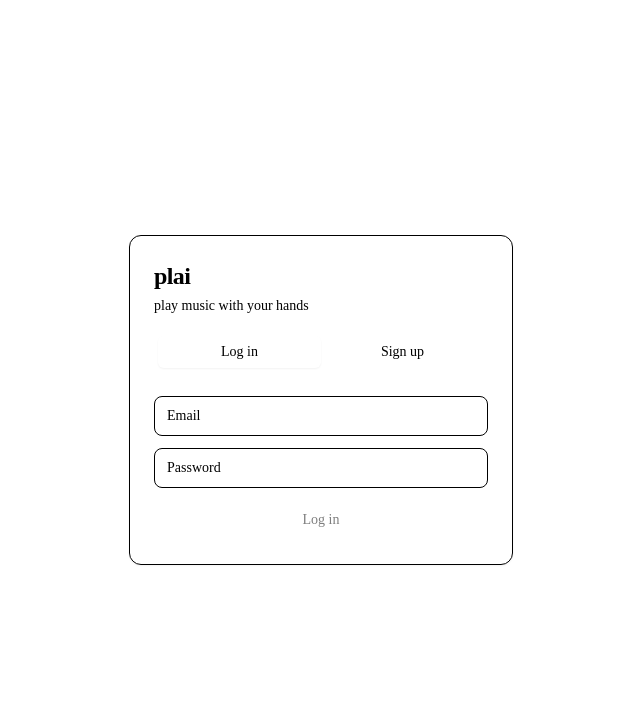
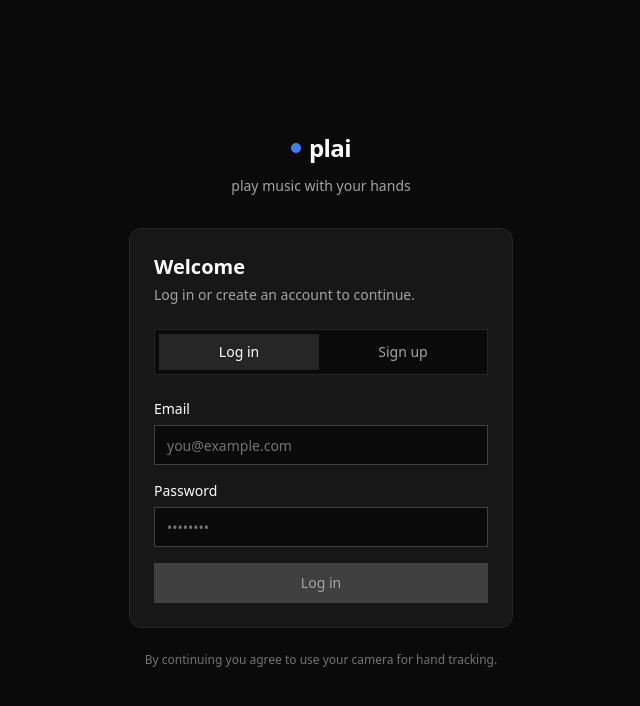
Before and after one commit to alihusseini07/plai, a React (Vite) app in the folder frontend/: page / in a window 1280 px wide. Shown: the top 706 px of the page, without its empty margins (319-959 px from the left). Built offline with nearby package versions, Linux system fonts and the light colour scheme.

Commit message:
WIP frontend UI refresh

```diff
--- a/frontend/src/App.jsx
+++ b/frontend/src/App.jsx
@@ -2,6 +2,7 @@ import React, { useState } from 'react';
 import { Routes, Route, Navigate } from 'react-router-dom';
 import AuthScreen from './screens/AuthScreen.jsx';
 import Dashboard from './screens/Dashboard.jsx';
+import AppHeader from './components/AppHeader.jsx';
 import InstrumentSelector from './components/InstrumentSelector.jsx';
 import Stage from './components/Stage.jsx';
 import SessionPanel from './components/SessionPanel.jsx';
@@ -32,34 +33,37 @@ function PlayScreen() {
   }
 
   return (
-    <div style={{ display: 'flex', flexDirection: 'column', alignItems: 'center', minHeight: '100vh', background: '#ffffff', color: '#1a1a1a', fontFamily: 'system-ui, sans-serif' }}>
-      <h1 style={{ margin: '24px 0 8px', fontWeight: 600 }}>plai</h1>
+    <div className="flex flex-col min-h-screen bg-neutral-950 text-white">
+      <AppHeader backTo="/dashboard" />
+
       {!started ? (
-        <div style={{ display: 'flex', flexDirection: 'column', alignItems: 'center', gap: 16, marginTop: 48 }}>
+        <main className="flex-1 flex flex-col items-center justify-center gap-8 px-6 py-16">
+          <div className="flex flex-col items-center gap-2 text-center">
+            <h1 className="text-3xl font-semibold tracking-tight text-white">
+              Pick an instrument
+            </h1>
+            <p className="text-sm text-neutral-400 max-w-sm">
+              Camera access starts when you launch the session.
+            </p>
+          </div>
+
           <InstrumentSelector instrument={instrument} onChange={setInstrument} />
+
           <button
             type="button"
             onClick={handleStart}
             disabled={audioLoading}
-            style={{
-              padding: '12px 32px',
-              fontSize: 18,
-              cursor: audioLoading ? 'wait' : 'pointer',
-              borderRadius: 8,
-              border: 'none',
-              background: '#6c63ff',
-              color: '#fff',
-              opacity: audioLoading ? 0.85 : 1,
-            }}
+            aria-busy={audioLoading}
+            className="h-11 px-8 rounded-md bg-blue-500 text-white text-sm font-medium hover:bg-blue-400 transition-colors focus-visible:outline-none focus-visible:ring-2 focus-visible:ring-blue-500 focus-visible:ring-offset-2 focus-visible:ring-offset-neutral-950 disabled:bg-neutral-700 disabled:text-neutral-400 disabled:cursor-not-allowed"
           >
-            {audioLoading ? 'Loading piano…' : 'Start Session'}
+            {audioLoading ? 'Loading audio…' : 'Start session'}
           </button>
-        </div>
+        </main>
       ) : (
-        <>
+        <main className="flex-1 flex flex-col items-center px-4 py-6 gap-6">
           <Stage instrument={instrument} />
           <SessionPanel instrument={instrument} />
-        </>
+        </main>
       )}
     </div>
   );
--- /dev/null
+++ b/frontend/src/components/AppHeader.jsx
@@ -0,0 +1,34 @@
+import React from 'react';
+import { Link } from 'react-router-dom';
+
+export default function AppHeader({ backTo, children }) {
+  return (
+    <header className="sticky top-0 z-30 flex items-center justify-between h-14 px-6 bg-neutral-950 border-b border-neutral-800">
+      <div className="flex items-center gap-4">
+        {backTo && (
+          <Link
+            to={backTo}
+            aria-label="Back to dashboard"
+            className="inline-flex items-center justify-center w-8 h-8 -ml-2 rounded-md text-neutral-400 hover:text-white hover:bg-neutral-900 transition-colors focus-visible:outline-none focus-visible:ring-2 focus-visible:ring-blue-500 focus-visible:ring-offset-2 focus-visible:ring-offset-neutral-950"
+          >
+            <svg viewBox="0 0 20 20" fill="none" className="w-4 h-4">
+              <path d="M12 4l-6 6 6 6" stroke="currentColor" strokeWidth="1.75" strokeLinecap="round" strokeLinejoin="round" />
+            </svg>
+          </Link>
+        )}
+        <Link
+          to="/dashboard"
+          className="flex items-center gap-2 text-white hover:text-neutral-200 transition-colors focus-visible:outline-none focus-visible:ring-2 focus-visible:ring-blue-500 focus-visible:ring-offset-2 focus-visible:ring-offset-neutral-950 rounded-sm"
+          aria-label="plai — go to dashboard"
+        >
+          <span aria-hidden="true" className="w-2 h-2 rounded-full bg-blue-500" />
+          <span className="text-base font-semibold tracking-tight">plai</span>
+        </Link>
+      </div>
+
+      {children && (
+        <div className="flex items-center gap-2">{children}</div>
+      )}
+    </header>
+  );
+}
--- a/frontend/src/components/InstrumentSelector.jsx
+++ b/frontend/src/components/InstrumentSelector.jsx
@@ -7,25 +7,32 @@ const INSTRUMENTS = [
 
 export default function InstrumentSelector({ instrument, onChange }) {
   return (
-    <div style={{ display: 'flex', gap: 16 }}>
-      {INSTRUMENTS.map(ins => (
-        <button
-          key={ins.id}
-          onClick={() => onChange(ins.id)}
-          style={{
-            padding: '16px 24px',
-            borderRadius: 8,
-            border: `2px solid ${instrument === ins.id ? '#6c63ff' : '#d0d0d0'}`,
-            background: instrument === ins.id ? '#f3f1ff' : '#ffffff',
-            color: '#1a1a1a',
-            cursor: 'pointer',
-            textAlign: 'left',
-          }}
-        >
-          <div style={{ fontWeight: 700, fontSize: 18 }}>{ins.label}</div>
-          <div style={{ fontSize: 12, color: '#555', marginTop: 4 }}>{ins.description}</div>
-        </button>
-      ))}
+    <div
+      role="radiogroup"
+      aria-label="Choose instrument"
+      className="grid grid-cols-2 gap-3 w-full max-w-md"
+    >
+      {INSTRUMENTS.map((ins) => {
+        const selected = instrument === ins.id;
+        return (
+          <button
+            key={ins.id}
+            type="button"
+            role="radio"
+            aria-checked={selected}
+            onClick={() => onChange(ins.id)}
+            className={
+              'flex flex-col gap-1 p-4 rounded-lg border text-left transition-colors focus-visible:outline-none focus-visible:ring-2 focus-visible:ring-blue-500 focus-visible:ring-offset-2 focus-visible:ring-offset-neutral-950 ' +
+              (selected
+                ? 'border-blue-500 bg-neutral-900 text-white'
+                : 'border-neutral-800 bg-neutral-900 text-white hover:border-neutral-600')
+            }
+          >
+            <span className="text-sm font-semibold">{ins.label}</span>
+            <span className="text-xs text-neutral-400">{ins.description}</span>
+          </button>
+        );
+      })}
     </div>
   );
 }
--- a/frontend/src/components/ui/input.jsx
+++ b/frontend/src/components/ui/input.jsx
@@ -7,7 +7,10 @@ function Input({ className, type, ...props }) {
       type={type}
       data-slot="input"
       className={cn(
-        "flex h-10 w-full rounded-md border border-input bg-transparent px-3 py-2 text-sm text-foreground ring-offset-background placeholder:text-muted-foreground focus-visible:outline-none focus-visible:ring-2 focus-visible:ring-ring focus-visible:ring-offset-2 disabled:cursor-not-allowed disabled:opacity-50",
+        "flex h-10 w-full rounded-md border border-input bg-background/40 px-3 py-2 text-sm text-foreground transition-all",
+        "placeholder:text-muted-foreground/70",
+        "focus-visible:outline-none focus-visible:border-primary/60 focus-visible:bg-background/60 focus-visible:ring-2 focus-visible:ring-primary/30",
+        "disabled:cursor-not-allowed disabled:opacity-50",
         className
       )}
       {...props}
--- a/frontend/src/index.css
+++ b/frontend/src/index.css
@@ -4,89 +4,17 @@
 @tailwind utilities;
 
 @layer base {
-  .theme {
-    --font-heading: var(--font-sans);
-    --font-sans: 'Geist Variable', sans-serif;
+  :root {
+    color-scheme: dark;
   }
 
-  :root {
-    --background: oklch(1 0 0);
-    --foreground: oklch(0.145 0 0);
-    --card: oklch(1 0 0);
-    --card-foreground: oklch(0.145 0 0);
-    --popover: oklch(1 0 0);
-    --popover-foreground: oklch(0.145 0 0);
-    --primary: oklch(0.205 0 0);
-    --primary-foreground: oklch(0.985 0 0);
-    --secondary: oklch(0.97 0 0);
-    --secondary-foreground: oklch(0.205 0 0);
-    --muted: oklch(0.97 0 0);
-    --muted-foreground: oklch(0.556 0 0);
-    --accent: oklch(0.97 0 0);
-    --accent-foreground: oklch(0.205 0 0);
-    --destructive: oklch(0.577 0.245 27.325);
-    --border: oklch(0.922 0 0);
-    --input: oklch(0.922 0 0);
-    --ring: oklch(0.708 0 0);
-    --chart-1: oklch(0.87 0 0);
-    --chart-2: oklch(0.556 0 0);
-    --chart-3: oklch(0.439 0 0);
-    --chart-4: oklch(0.371 0 0);
-    --chart-5: oklch(0.269 0 0);
-    --radius: 0.625rem;
-    --sidebar: oklch(0.985 0 0);
-    --sidebar-foreground: oklch(0.145 0 0);
-    --sidebar-primary: oklch(0.205 0 0);
-    --sidebar-primary-foreground: oklch(0.985 0 0);
-    --sidebar-accent: oklch(0.97 0 0);
-    --sidebar-accent-foreground: oklch(0.205 0 0);
-    --sidebar-border: oklch(0.922 0 0);
-    --sidebar-ring: oklch(0.708 0 0);
-  }
-
-  .dark {
-    --background: oklch(0.145 0 0);
-    --foreground: oklch(0.985 0 0);
-    --card: oklch(0.205 0 0);
-    --card-foreground: oklch(0.985 0 0);
-    --popover: oklch(0.205 0 0);
-    --popover-foreground: oklch(0.985 0 0);
-    --primary: oklch(0.922 0 0);
-    --primary-foreground: oklch(0.205 0 0);
-    --secondary: oklch(0.269 0 0);
-    --secondary-foreground: oklch(0.985 0 0);
-    --muted: oklch(0.269 0 0);
-    --muted-foreground: oklch(0.708 0 0);
-    --accent: oklch(0.269 0 0);
-    --accent-foreground: oklch(0.985 0 0);
-    --destructive: oklch(0.704 0.191 22.216);
-    --border: oklch(1 0 0 / 10%);
-    --input: oklch(1 0 0 / 15%);
-    --ring: oklch(0.556 0 0);
-    --chart-1: oklch(0.87 0 0);
-    --chart-2: oklch(0.556 0 0);
-    --chart-3: oklch(0.439 0 0);
-    --chart-4: oklch(0.371 0 0);
-    --chart-5: oklch(0.269 0 0);
-    --sidebar: oklch(0.205 0 0);
-    --sidebar-foreground: oklch(0.985 0 0);
-    --sidebar-primary: oklch(0.488 0.243 264.376);
-    --sidebar-primary-foreground: oklch(0.985 0 0);
-    --sidebar-accent: oklch(0.269 0 0);
-    --sidebar-accent-foreground: oklch(0.985 0 0);
-    --sidebar-border: oklch(1 0 0 / 10%);
-    --sidebar-ring: oklch(0.556 0 0);
-  }
-
-  * {
-    @apply border-border;
+  html {
+    font-family: 'Geist Variable', ui-sans-serif, system-ui, sans-serif;
   }
 
   body {
-    @apply min-h-screen bg-background text-foreground antialiased;
-  }
-
-  html {
-    @apply font-sans;
+    @apply min-h-screen bg-neutral-950 text-white antialiased;
+    -webkit-font-smoothing: antialiased;
+    -moz-osx-font-smoothing: grayscale;
   }
 }
--- a/frontend/src/screens/AuthScreen.jsx
+++ b/frontend/src/screens/AuthScreen.jsx
@@ -1,22 +1,20 @@
 import React, { useState } from 'react';
 import { useNavigate } from 'react-router-dom';
-import { Card, CardContent, CardHeader } from '@/components/ui/card';
-import { Button } from '@/components/ui/button';
-import { Input } from '@/components/ui/input';
-import { Tabs, TabsList, TabsTrigger, TabsContent } from '@/components/ui/tabs';
 
 export default function AuthScreen() {
   const navigate = useNavigate();
+  const [mode, setMode] = useState('login');
   const [email, setEmail] = useState('');
   const [password, setPassword] = useState('');
   const [error, setError] = useState('');
   const [loading, setLoading] = useState(false);
 
-  async function handleSubmit(mode) {
+  async function handleSubmit(e) {
+    e.preventDefault();
     setError('');
     setLoading(true);
     try {
-      const res = await fetch(`/api/auth/${mode}`, {
+      const res = await fetch(`/api/auth/${mode === 'signup' ? 'register' : 'login'}`, {
         method: 'POST',
         headers: { 'Content-Type': 'application/json' },
         body: JSON.stringify({ email, password }),
@@ -43,77 +41,119 @@ export default function AuthScreen() {
   }
 
   return (
-    <div className="flex min-h-screen items-center justify-center bg-background px-4">
-      <Card className="w-full max-w-sm">
-        <CardHeader className="space-y-1 pb-4">
-          <h1 className="text-2xl font-semibold tracking-tight text-foreground">plai</h1>
-          <p className="text-sm text-muted-foreground">play music with your hands</p>
-        </CardHeader>
-        <CardContent>
-          <Tabs defaultValue="login">
-            <TabsList className="w-full mb-4">
-              <TabsTrigger value="login" className="flex-1">Log in</TabsTrigger>
-              <TabsTrigger value="signup" className="flex-1">Sign up</TabsTrigger>
-            </TabsList>
+    <div className="flex min-h-screen items-center justify-center bg-neutral-950 px-4 py-12">
+      <div className="w-full max-w-sm">
+        {/* Wordmark */}
+        <div className="flex flex-col items-center gap-3 mb-8">
+          <div className="flex items-center gap-2">
+            <span aria-hidden="true" className="w-2.5 h-2.5 rounded-full bg-blue-500" />
+            <span className="text-2xl font-semibold tracking-tight text-white">plai</span>
+          </div>
+          <p className="text-sm text-neutral-400">play music with your hands</p>
+        </div>
 
-            <TabsContent value="login">
-              <AuthForm
-                email={email}
-                password={password}
-                onEmail={setEmail}
-                onPassword={setPassword}
-                onSubmit={() => handleSubmit('login')}
-                loading={loading}
-                label="Log in"
-              />
-            </TabsContent>
+        {/* Card */}
+        <div className="rounded-xl border border-neutral-800 bg-neutral-900 p-6">
+          <div className="mb-6">
+            <h1 className="text-xl font-semibold text-white">Welcome</h1>
+            <p className="mt-1 text-sm text-neutral-400">
+              Log in or create an account to continue.
+            </p>
+          </div>
 
-            <TabsContent value="signup">
-              <AuthForm
-                email={email}
-                password={password}
-                onEmail={setEmail}
-                onPassword={setPassword}
-                onSubmit={() => handleSubmit('register')}
-                loading={loading}
-                label="Create account"
-              />
-            </TabsContent>
-          </Tabs>
+          {/* Tabs */}
+          <div
+            role="tablist"
+            aria-label="Choose mode"
+            className="grid grid-cols-2 gap-1 p-1 mb-6 rounded-lg border border-neutral-800 bg-neutral-950"
+          >
+            <TabButton selected={mode === 'login'} onClick={() => setMode('login')}>
+              Log in
+            </TabButton>
+            <TabButton selected={mode === 'signup'} onClick={() => setMode('signup')}>
+              Sign up
+            </TabButton>
+          </div>
 
-          {error && (
-            <p className="mt-3 text-sm text-destructive">{error}</p>
-          )}
-        </CardContent>
-      </Card>
+          <form onSubmit={handleSubmit} noValidate className="space-y-4">
+            <Field
+              id="email"
+              label="Email"
+              type="email"
+              placeholder="you@example.com"
+              value={email}
+              onChange={setEmail}
+              autoComplete="email"
+            />
+            <Field
+              id="password"
+              label="Password"
+              type="password"
+              placeholder="••••••••"
+              value={password}
+              onChange={setPassword}
+              autoComplete={mode === 'signup' ? 'new-password' : 'current-password'}
+            />
+
+            <button
+              type="submit"
+              disabled={loading || !email || !password}
+              className="w-full h-10 rounded-md bg-blue-500 text-white text-sm font-medium hover:bg-blue-400 transition-colors focus-visible:outline-none focus-visible:ring-2 focus-visible:ring-blue-500 focus-visible:ring-offset-2 focus-visible:ring-offset-neutral-900 disabled:bg-neutral-700 disabled:text-neutral-400 disabled:cursor-not-allowed"
+            >
+              {loading ? 'Loading…' : mode === 'signup' ? 'Create account' : 'Log in'}
+            </button>
+
+            {error && (
+              <p role="alert" className="text-sm text-red-400">
+                {error}
+              </p>
+            )}
+          </form>
+        </div>
+
+        <p className="mt-6 text-center text-xs text-neutral-500">
+          By continuing you agree to use your camera for hand tracking.
+        </p>
+      </div>
     </div>
   );
 }
 
-function AuthForm({ email, password, onEmail, onPassword, onSubmit, loading, label }) {
+function TabButton({ selected, onClick, children }) {
   return (
-    <div className="space-y-3">
-      <Input
-        type="email"
-        placeholder="Email"
-        value={email}
-        onChange={(e) => onEmail(e.target.value)}
-        autoComplete="email"
+    <button
+      type="button"
+      role="tab"
+      aria-selected={selected}
+      onClick={onClick}
+      className={
+        'h-9 rounded-md text-sm font-medium transition-colors focus-visible:outline-none focus-visible:ring-2 focus-visible:ring-blue-500 ' +
+        (selected
+          ? 'bg-neutral-800 text-white'
+          : 'text-neutral-400 hover:text-white')
+      }
+    >
+      {children}
+    </button>
+  );
+}
+
+function Field({ id, label, type, placeholder, value, onChange, autoComplete }) {
+  return (
+    <div className="space-y-1.5">
+      <label htmlFor={id} className="block text-sm font-medium text-white">
+        {label}
+      </label>
+      <input
+        id={id}
+        type={type}
+        placeholder={placeholder}
+        value={value}
+        onChange={(e) => onChange(e.target.value)}
+        autoComplete={autoComplete}
+        required
+        className="w-full h-10 px-3 rounded-md border border-neutral-700 bg-neutral-950 text-white text-sm placeholder:text-neutral-500 focus:outline-none focus:border-blue-500 focus:ring-2 focus:ring-blue-500/30 transition-colors"
       />
-      <Input
-        type="password"
-        placeholder="Password"
-        value={password}
-        onChange={(e) => onPassword(e.target.value)}
-        autoComplete="current-password"
-      />
-      <Button
-        className="w-full"
-        onClick={onSubmit}
-        disabled={loading || !email || !password}
-      >
-        {loading ? 'Loading…' : label}
-      </Button>
     </div>
   );
 }
--- a/frontend/src/screens/Dashboard.jsx
+++ b/frontend/src/screens/Dashboard.jsx
@@ -1,7 +1,6 @@
 import React from 'react';
 import { useNavigate } from 'react-router-dom';
-import { Button } from '@/components/ui/button';
-import { Card, CardContent } from '@/components/ui/card';
+import AppHeader from '@/components/AppHeader';
 
 export default function Dashboard() {
   const navigate = useNavigate();
@@ -12,42 +11,115 @@ export default function Dashboard() {
   }
 
   return (
-    <div className="flex flex-col min-h-screen bg-background text-foreground">
-      <header className="flex items-center justify-between px-6 py-4 border-b border-border">
-        <span className="text-lg font-semibold tracking-tight">plai</span>
-        <Button variant="ghost" size="sm" onClick={handleLogout}>
+    <div className="flex flex-col min-h-screen bg-neutral-950 text-white">
+      <AppHeader>
+        <button
+          type="button"
+          onClick={handleLogout}
+          className="h-8 px-3 rounded-md text-sm font-medium text-neutral-300 hover:text-white hover:bg-neutral-900 transition-colors focus-visible:outline-none focus-visible:ring-2 focus-visible:ring-blue-500 focus-visible:ring-offset-2 focus-visible:ring-offset-neutral-950"
+        >
           Log out
-        </Button>
-      </header>
+        </button>
+      </AppHeader>
 
-      <main className="flex flex-col items-center gap-10 px-4 py-16">
-        <div className="grid grid-cols-2 gap-4 w-full max-w-sm">
-          <InstrumentButton label="Piano" onClick={() => navigate('/play/piano')} />
-          <InstrumentButton label="Drums" onClick={() => navigate('/play/drums')} />
+      <main className="flex-1 px-6 py-12 sm:py-14">
+        <div className="mx-auto w-full max-w-3xl space-y-12">
+          {/* Heading */}
+          <section>
+            <h1 className="text-3xl sm:text-4xl font-semibold tracking-tight text-white">
+              Choose an instrument
+            </h1>
+            <p className="mt-2 text-base text-neutral-400">
+              Start a session and play notes with your hands.
+            </p>
+          </section>
+
+          {/* Instruments */}
+          <section aria-label="Instruments">
+            <div className="grid grid-cols-1 sm:grid-cols-2 gap-4">
+              <InstrumentCard
+                label="Piano"
+                description="Fingertip y-position triggers chromatic notes across 14 zones."
+                onClick={() => navigate('/play/piano')}
+                glyph={<PianoGlyph />}
+              />
+              <InstrumentCard
+                label="Drums"
+                description="Fast downward wrist velocity triggers percussion hits."
+                onClick={() => navigate('/play/drums')}
+                glyph={<DrumGlyph />}
+              />
+            </div>
+          </section>
+
+          {/* Recent sessions */}
+          <section>
+            <h2 className="text-base font-semibold text-white mb-3">
+              Recent sessions
+            </h2>
+            <div className="rounded-xl border border-neutral-800 bg-neutral-900">
+              <div className="flex flex-col items-center gap-2 py-14 px-6 text-center">
+                <div
+                  aria-hidden="true"
+                  className="w-9 h-9 rounded-md border border-neutral-800 bg-neutral-950 flex items-center justify-center mb-2"
+                >
+                  <svg viewBox="0 0 20 20" fill="none" className="w-4 h-4 text-neutral-500">
+                    <path d="M7 4v9.5a2.5 2.5 0 11-1-2V4l8-1v8.5a2.5 2.5 0 11-1-2V3" stroke="currentColor" strokeWidth="1.5" strokeLinecap="round" strokeLinejoin="round" />
+                  </svg>
+                </div>
+                <p className="text-sm font-medium text-white">No sessions yet</p>
+                <p className="text-sm text-neutral-400 max-w-xs">
+                  Saved sessions and Claude-generated backing tracks will appear here.
+                </p>
+              </div>
+            </div>
+          </section>
         </div>
-
-        <section className="w-full max-w-sm">
-          <h2 className="text-xs font-medium uppercase tracking-widest text-muted-foreground mb-3">
-            Recent sessions
-          </h2>
-          <Card>
-            <CardContent className="py-8 text-center">
-              <p className="text-sm text-muted-foreground">No sessions yet.</p>
-            </CardContent>
-          </Card>
-        </section>
       </main>
     </div>
   );
 }
 
-function InstrumentButton({ label, onClick }) {
+function InstrumentCard({ label, description, glyph, onClick }) {
   return (
     <button
+      type="button"
       onClick={onClick}
-      className="flex flex-col items-center justify-center gap-2 h-32 rounded-lg border border-border bg-card text-card-foreground hover:bg-accent hover:text-accent-foreground transition-colors"
+      aria-label={`Start ${label} session`}
+      className="group relative flex flex-col gap-6 p-6 h-48 rounded-xl border border-neutral-800 bg-neutral-900 text-left transition-colors hover:border-neutral-600 hover:bg-neutral-800 focus-visible:outline-none focus-visible:ring-2 focus-visible:ring-blue-500 focus-visible:ring-offset-2 focus-visible:ring-offset-neutral-950"
     >
-      <span className="text-base font-medium">{label}</span>
+      <div className="flex items-start justify-between">
+        <div className="w-10 h-10 rounded-md border border-neutral-800 bg-neutral-950 flex items-center justify-center text-blue-400">
+          {glyph}
+        </div>
+        <svg viewBox="0 0 20 20" fill="none" className="w-4 h-4 text-neutral-500 group-hover:text-white transition-colors" aria-hidden="true">
+          <path d="M7 5h8v8M7 13l8-8" stroke="currentColor" strokeWidth="1.75" strokeLinecap="round" strokeLinejoin="round" />
+        </svg>
+      </div>
+
+      <div className="mt-auto space-y-1">
+        <p className="text-lg font-semibold text-white">{label}</p>
+        <p className="text-sm text-neutral-400 leading-relaxed">{description}</p>
+      </div>
     </button>
   );
 }
+
+function PianoGlyph() {
+  return (
+    <svg viewBox="0 0 20 20" fill="none" className="w-5 h-5" aria-hidden="true">
+      <rect x="3" y="4" width="14" height="12" rx="1.5" stroke="currentColor" strokeWidth="1.5" />
+      <path d="M7 4v8M10 4v8M13 4v8" stroke="currentColor" strokeWidth="1.5" strokeLinecap="round" />
+    </svg>
+  );
+}
+
+function DrumGlyph() {
+  return (
+    <svg viewBox="0 0 20 20" fill="none" className="w-5 h-5" aria-hidden="true">
+      <ellipse cx="10" cy="6" rx="6" ry="2" stroke="currentColor" strokeWidth="1.5" />
+      <path d="M4 6v8c0 1.1 2.7 2 6 2s6-.9 6-2V6" stroke="currentColor" strokeWidth="1.5" strokeLinecap="round" />
+      <path d="M14 4l2-2M6 4L4 2" stroke="currentColor" strokeWidth="1.5" strokeLinecap="round" />
+    </svg>
+  );
+}
```
